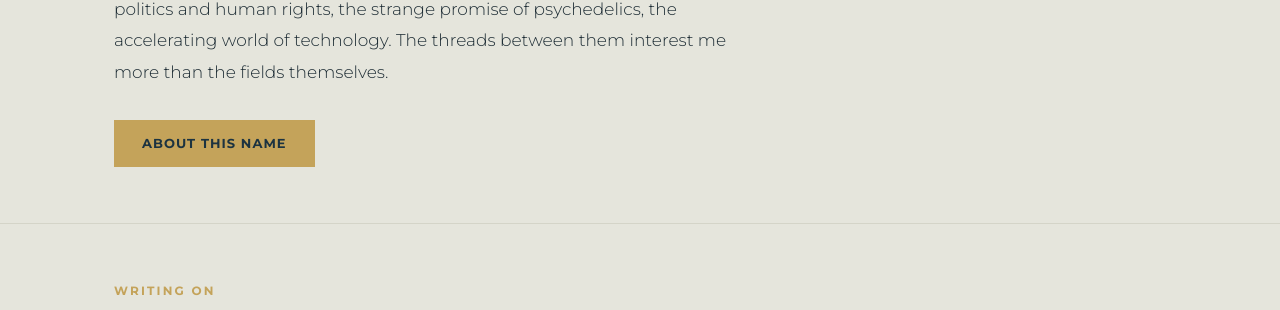
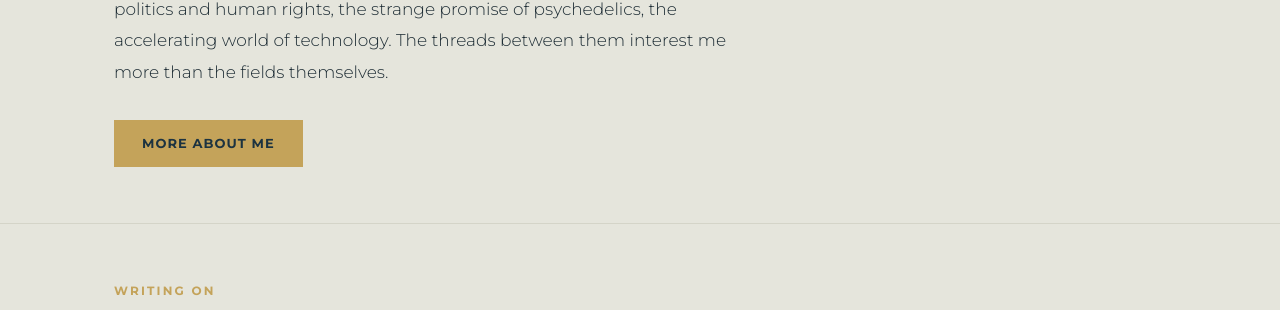
Before and after one commit to fundatillus/fundatillus.github.io, a Jekyll site: the page built from index.html, in a window 1280 px wide and 900 px high, scrolled down 654 px. Shown: the part 125-435 px from the top of the window. Built offline with Jekyll 4.4.1, drawn with Linux system fonts in a browser that asks for light colours.

Commit message:
Small tweak to home page

```diff
--- a/index.html
+++ b/index.html
@@ -18,7 +18,7 @@ description: "The personal site of Adam Clements — writer, thinker, seeker. Gr
     <div class="home-intro">
       <p>Welcome to Fundatillus &mdash; a space where curiosity meets conviction, where questions are taken seriously, and where the pursuit of understanding is treated as both a discipline and a practice.</p>
       <p>This is where I write about the things that move me: spirituality and science, politics and human rights, the strange promise of psychedelics, the accelerating world of technology. The threads between them interest me more than the fields themselves.</p>
-      <a href="{{ '/about/' | relative_url }}" class="btn btn-solid">About this name</a>
+      <a href="{{ '/about/' | relative_url }}" class="btn btn-solid">More About Me</a>
     </div>
   </div>
 </section>
```
